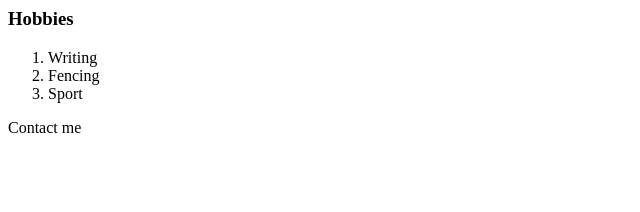
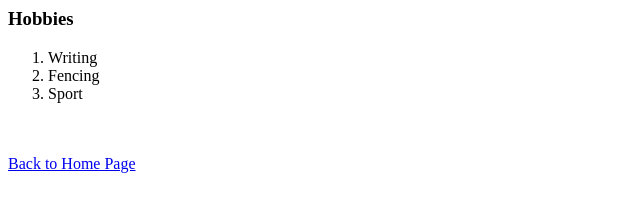
Before and after one commit to mymyraconte/CV, a plain HTML site: page index.html in a window 1280 px wide. Shown: the whole page, without its empty margins (0-640 px from the left). Drawn offline with Linux system fonts and the light colour scheme.

Commit message:
Update index.html

```diff
--- a/index.html
+++ b/index.html
@@ -13,7 +13,9 @@
         <li>Fencing</li>
         <li>Sport</li>
     </ol>
-<p><a>Contact me</a></p>
+<br>
+<br>
+<a href=https://mymyraconte.github.io/CV/index2.html>Back to Home Page</a>
 </body>
 
 
```
